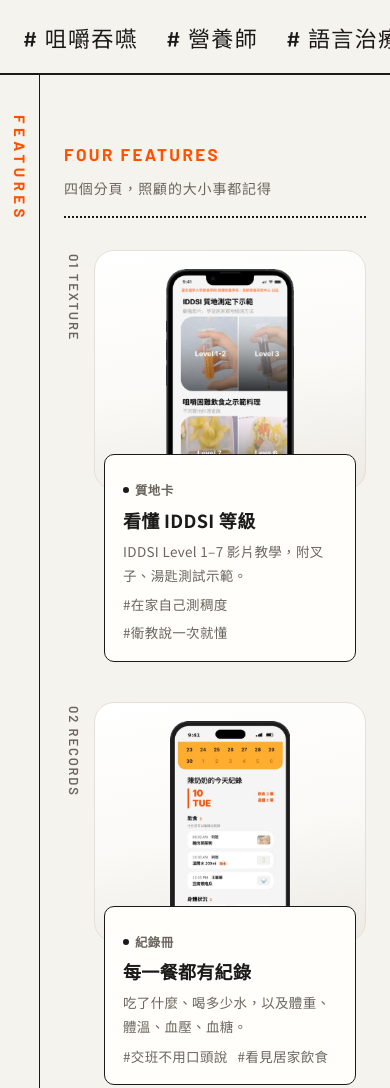
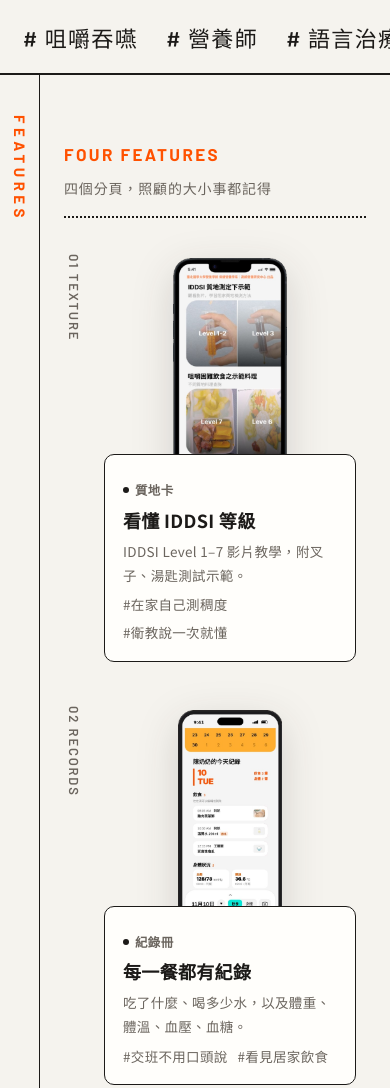
Before and after one commit to iceyen37-ship-it/recruit_web, a plain HTML site: page index.html in a window 390 px wide. Shown: the part 3356-4444 px from the top of the page. Drawn offline with Linux system fonts and the light colour scheme.

Commit message:
Remove frames around feature card phones
Co-Authored-By: Claude Opus 5.5 <noreply@anthropic.com>
Claude-Session: https://claude.ai/code/session_014JMHFKqJJ3Ho8YgDZTNvXC

```diff
--- a/index.html
+++ b/index.html
@@ -203,8 +203,8 @@ body::before { content: ""; position: fixed; inset: 0 0 auto; height: env(safe-a
 .feat-grid { display: grid; grid-template-columns: repeat(4, 1fr); gap: 28px; }
 .feat { display: grid; grid-template-columns: 22px 1fr; gap: 8px; min-width: 0; }
 .feat-date { writing-mode: vertical-rl; font-family: var(--latin); font-size: calc(13px * var(--fs)); font-weight: 600; letter-spacing: .14em; color: var(--muted); padding-top: 4px; }
-.feat-img { background: linear-gradient(170deg, #FFFFFF 0%, #FAF9F6 55%, #EDEAE4 100%); border: 1px solid #E4E0D8; border-radius: 20px; height: 240px; overflow: hidden; display: flex; justify-content: center; padding-top: 18px; }
-.feat-img img { width: 128px; object-fit: contain; object-position: top; }
+.feat-img { height: 240px; display: flex; justify-content: center; align-items: flex-start; padding-top: 8px; }
+.feat-img img { width: auto; height: 100%; object-fit: contain; filter: drop-shadow(0 12px 20px rgba(28,26,24,.16)); }
 .feat-card { background: var(--white); border: 1px solid var(--hair); border-radius: 10px; padding: 18px 18px 16px; margin: -36px 10px 0; position: relative; }
 .feat-card .k { font-size: calc(12.5px * var(--fs)); font-weight: 700; display: flex; align-items: center; gap: 6px; }
 .feat-card .k::before { content: ""; width: 6px; height: 6px; border-radius: 50%; background: var(--ink); }
```
